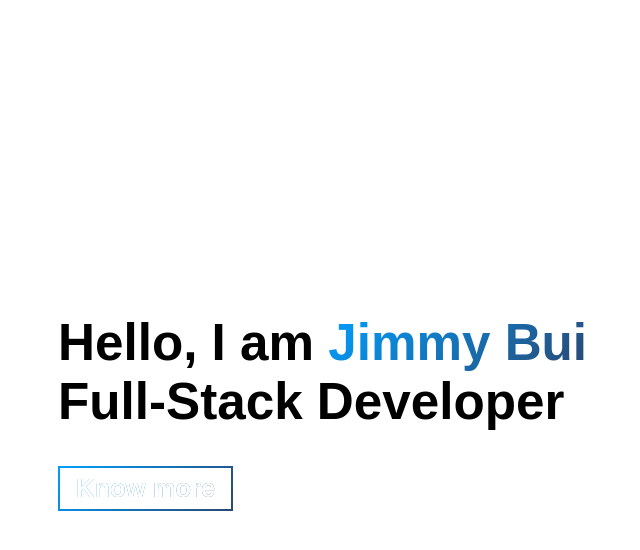
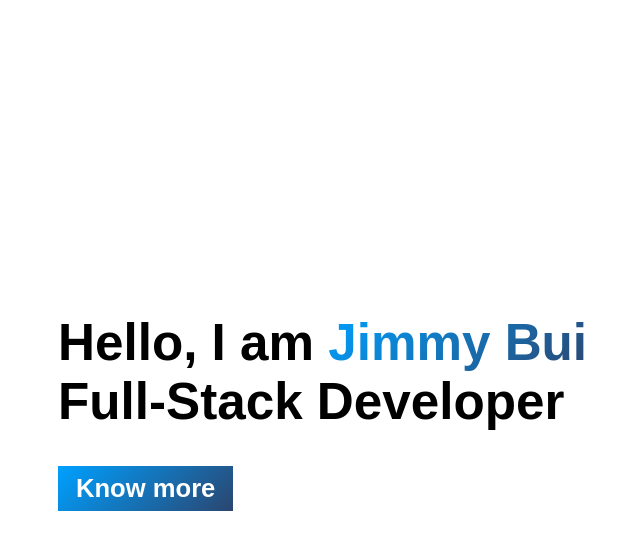
Before and after one commit to PegasusHT/portfolio, a React (Create React App) app: page / in a window 1280 px wide. In both pictures the pointer is over the element "Know more". Shown: the top 550 px of the page, without its empty margins (21-661 px from the left). Built offline with nearby package versions, Linux system fonts and the light colour scheme.

Commit message:
fixed button animation

```diff
--- a/src/components/css/intro/intro.scss
+++ b/src/components/css/intro/intro.scss
@@ -22,6 +22,10 @@
     text-align: left;
   }
 
+
+
+}
+
 .cta {
   display: inline-block;
   position: relative;
@@ -44,8 +48,6 @@
   }
 }
 
-}
-
 .cta--button {
   background-image: linear-gradient(135deg,#009FFD,#2a4772);
   -webkit-text-fill-color: transparent;
@@ -66,6 +68,7 @@
   &:hover {
     -webkit-text-fill-color: white;
     text-decoration: none;
+    background-image: linear-gradient(135deg,#009FFD,#2a4772);
 
     &::after {
       width: 100%;
```
Also changed, not shown: 6 other files (tests, documents, lock files or other folders). Lines whose indentation alone changed are shown as unchanged.
